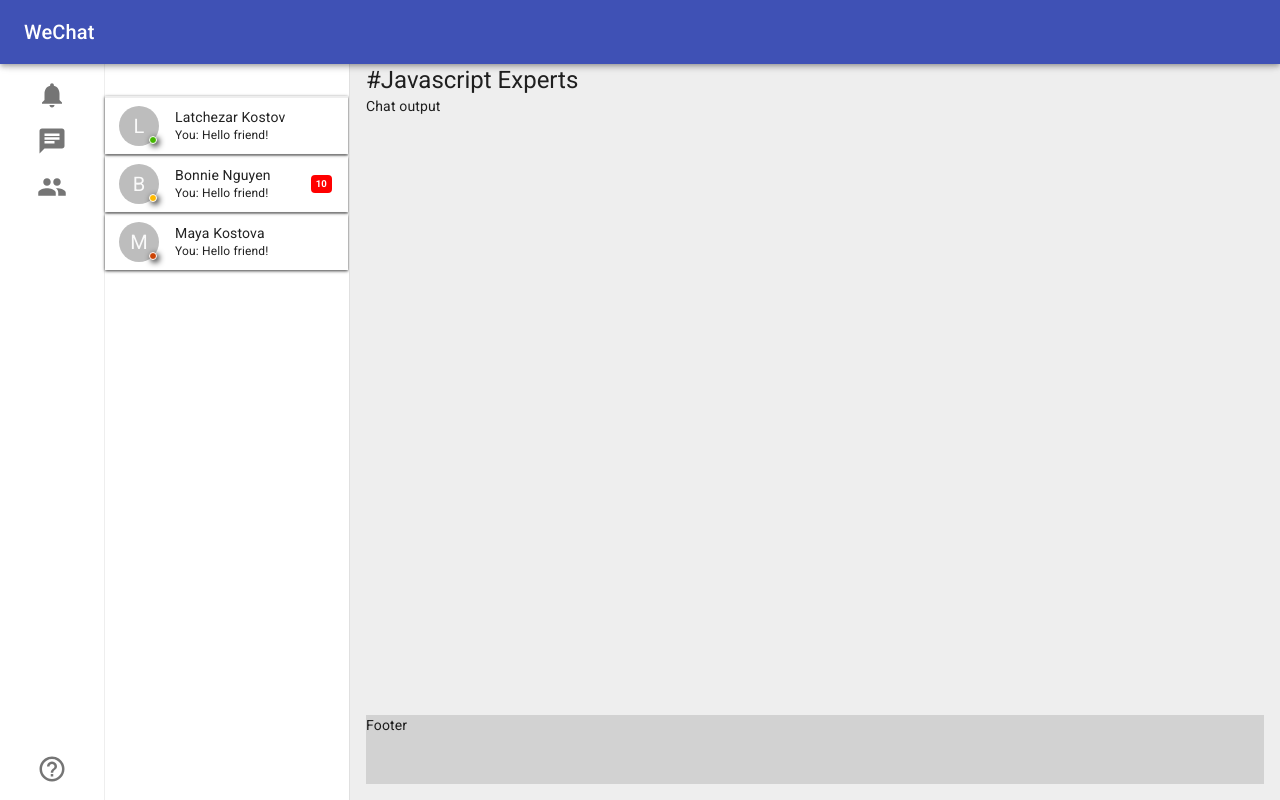
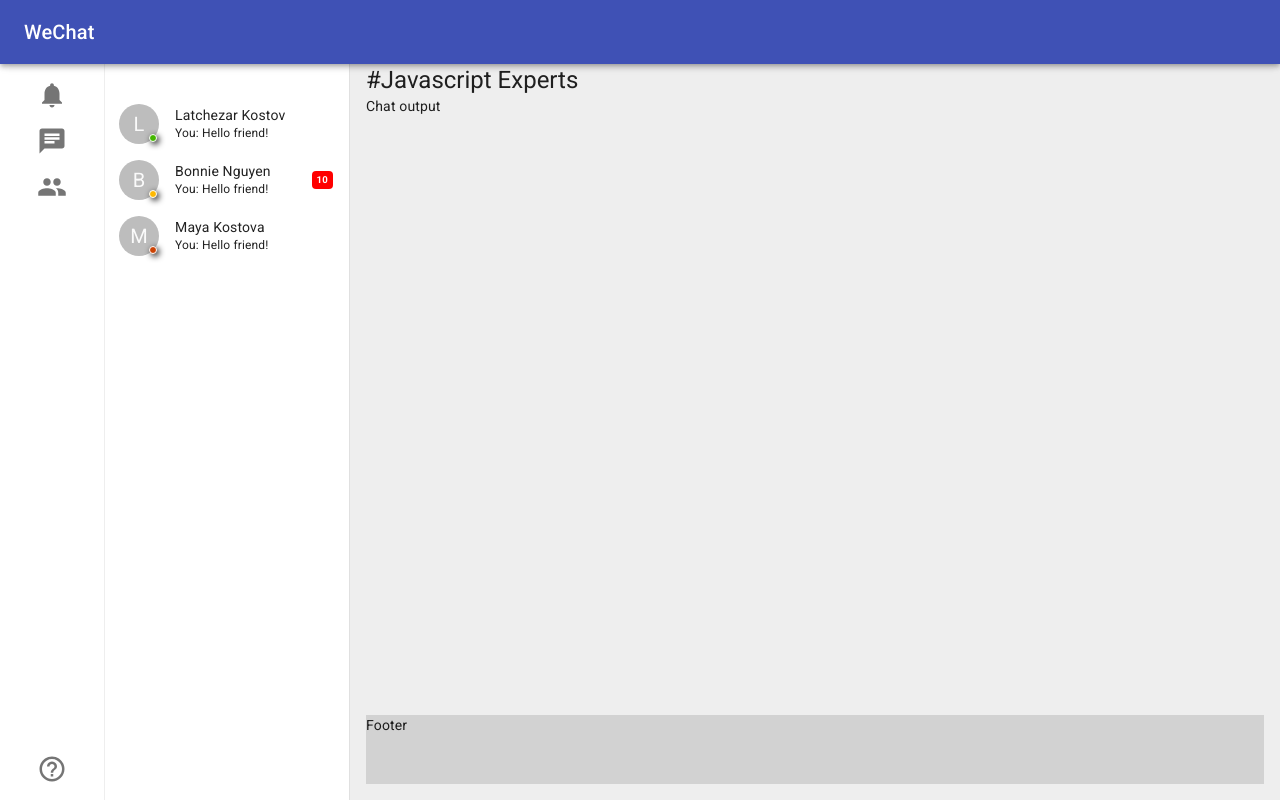
Before and after one commit to latchkostov/react-chat-app, a React (Create React App) app: page /direct_messages in a window 1280 px wide. Built offline with nearby package versions, Linux system fonts and the light colour scheme.

Commit message:
Remove direct messages list styling

```diff
--- a/src/components/direct-messages/direct-messages.component.tsx
+++ b/src/components/direct-messages/direct-messages.component.tsx
@@ -4,12 +4,6 @@
 import styled from 'styled-components';
 
 const MessageFieldWrapper = styled.div`
-    &:first-child {
-        border-top: 2px solid #eee;
-    }
-    margin-bottom: 2px;
-    margin-right: 1px;
-    box-shadow: 0 1px 3px #3d3d3d;
 `;
 
 const DirectMessages: FunctionComponent<any> = (props: any) => {
```
